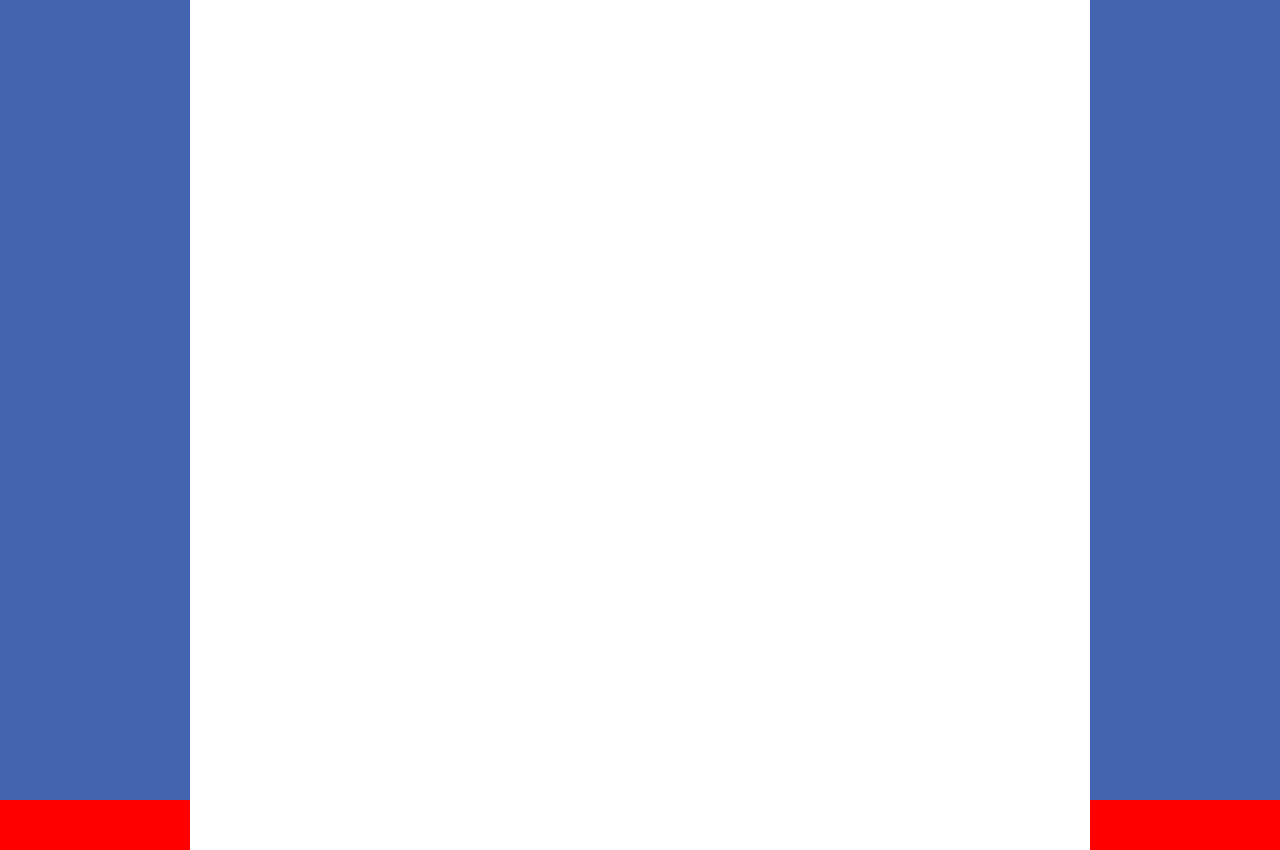
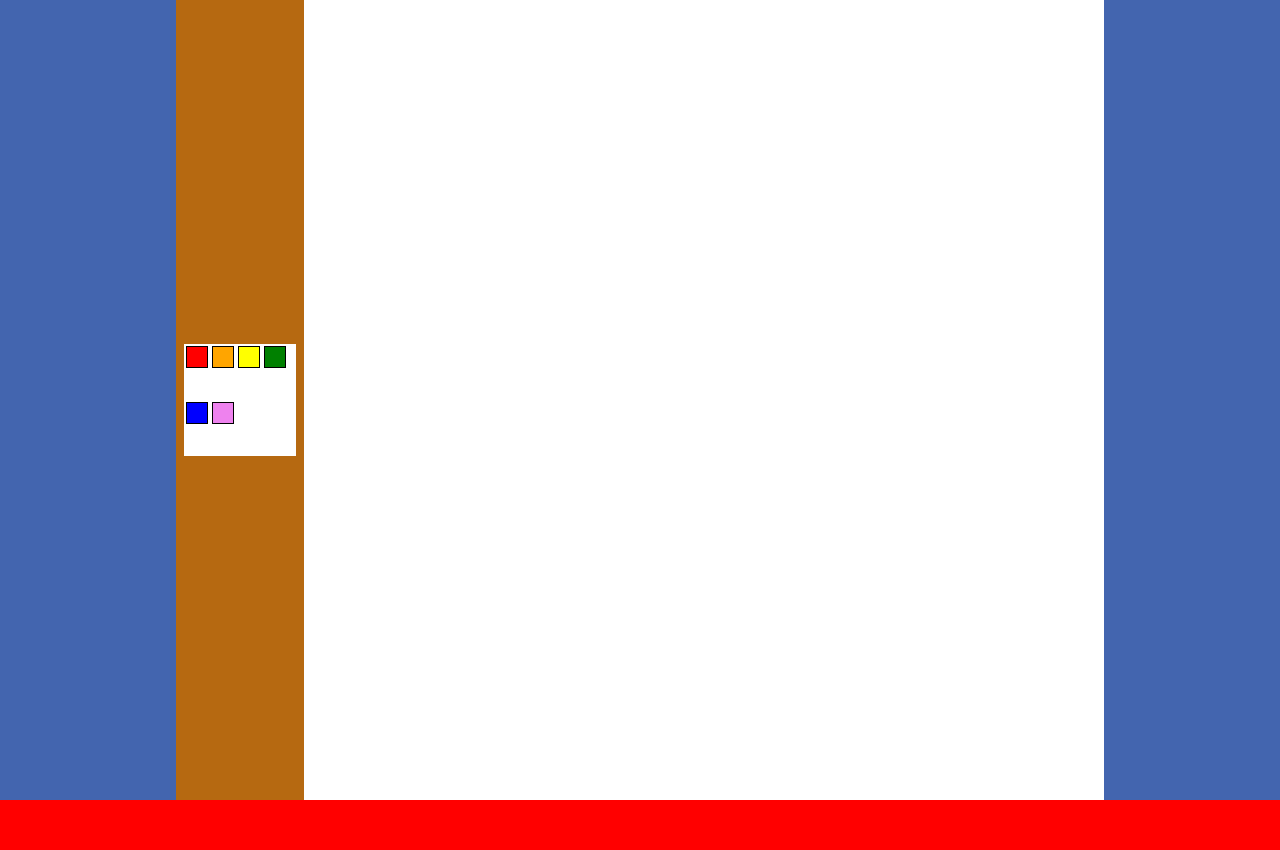
Before and after one commit to MilenaGimenez/draw-app, a plain HTML site: page index.html in a window 1280 px wide. After the commit the page ends 800 px from the top, so only its background shows below. Drawn offline with Linux system fonts and the light colour scheme.

Commit message:
añadiendo caja con colores para pintar, sin funcionalidad

```diff
--- a/app.js
+++ b/app.js
@@ -2,9 +2,19 @@
 const mainCanvas = document.getElementById("main-canvas");
 const context = mainCanvas.getContext("2d");
 
+//Colores
+const red = document.getElementsByClassName("red");
+
 //Agarrar coordenadas del mouse y dibujar cuando este el click pulsado
 let initialX;
 let initialY;
+
+//Capturar color
+const capturarColor = () => {
+    red.addEventListener("click", () => {
+        context.strokeStyle = "#ff0000";
+    });
+};
 
 //Función para dibujar
 const dibujar = (cursorX, cursorY) => {
--- a/index.html
+++ b/index.html
@@ -9,7 +9,19 @@
 <body>
 
     <main class="main-container">
-        <canvas id="main-canvas" width="900" height="900"></canvas>
+        <div class="principal-box">
+            <div class="paint-box">
+                <div class="colors-box">
+                    <div class="red"></div>
+                    <div class="orange"></div>
+                    <div class="yellow"></div>
+                    <div class="green"></div>
+                    <div class="blue"></div>
+                    <div class="violet"></div>
+                </div>
+            </div>
+            <canvas id="main-canvas" width="800" height="800"></canvas>
+        </div>
     </main>
 
     <script src="app.js"></script>
--- a/style.css
+++ b/style.css
@@ -10,8 +10,61 @@ body{
     display: flex;
     justify-content: center;
     align-items: center;
+
 }
 
 canvas{
     background-color: white;
 }
+
+.principal-box{
+    display: flex;
+}
+
+.paint-box{
+    background-color: rgb(182, 105, 17);
+    width: 8rem;
+    display: flex;
+    align-items: center;
+    justify-content: center;
+}
+
+.colors-box{
+    background-color: white;
+    width: 7rem;
+    height: 7rem;
+    display: flex;
+    flex-wrap: wrap;
+}
+
+.red, .orange, .yellow, .green, .blue, .violet{
+    border: 1px solid black;
+    width: 20px;
+    height: 20px;
+    margin: 2px;
+}
+
+/* Colores */
+.red{
+    background-color: #ff0000;
+}
+
+.orange{
+    background-color: orange;
+}
+
+.yellow{
+    background-color: yellow;
+}
+
+.green{
+    background-color: green;
+}
+
+.blue{
+    background-color: blue;
+}
+
+.violet{
+    background-color: violet;
+}
```
